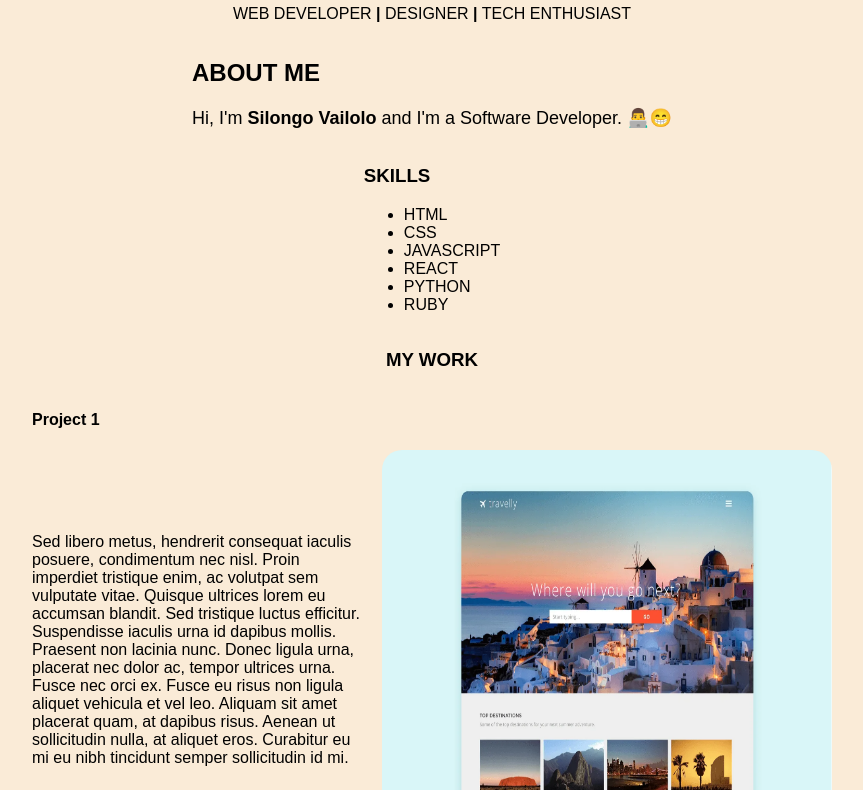
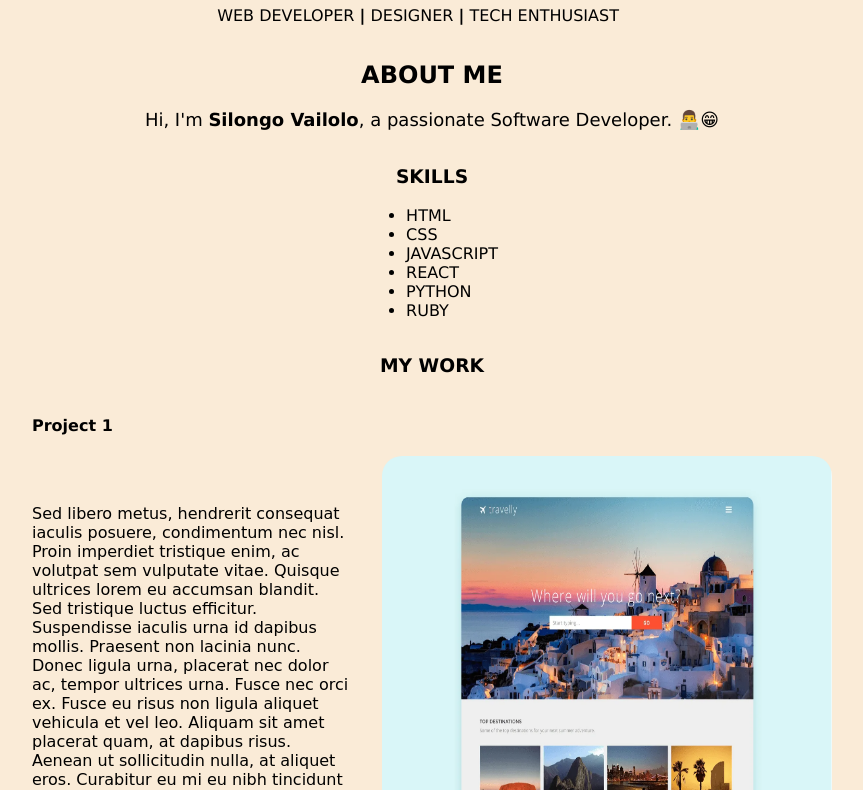
Before and after one commit to Mazkel/phase-0-project, a plain HTML site: page index.html in a window 1280 px wide. Shown: the part 83-873 px from the top of the page, without its empty margins (208-1071 px from the left). Drawn offline with Linux system fonts and the light colour scheme.

Commit message:
Double checked HTML and CSS for any errors and corrected the syntax. Finalised Phase-o Project.

```diff
--- a/index.html
+++ b/index.html
@@ -13,11 +13,11 @@
 
          <section>
             <h2 class="about">ABOUT ME</h2>
-            <p id="bio">Hi, I'm <strong>Silongo Vailolo</strong> and I'm a Software Developer. 👨‍💻😁</p>
+            <p id="bio">Hi, I'm <strong>Silongo Vailolo</strong>, a passionate Software Developer. 👨‍💻😁</p>
          </section>
 
-         <section>
-            <h3>SKILLS</h3>
+         <section >
+            <h3 class="skills">SKILLS</h3>
             <ul>
                 <li>HTML</li>
                 <li>CSS</li>
@@ -48,8 +48,7 @@
             </section>
 
          <footer>
-            <p>Contact me at <a href="mailto:silongo68@hotmail.com">silongo68@hotmail.com</a></p>
+            <p>If you'd like to get in touch, feel free to email me at <a href="mailto:silongo68@hotmail.com">silongo68@hotmail.com</a> 😊😊</p>
          </footer>
-
     </body>
 </html>
--- a/style.css
+++ b/style.css
@@ -1,6 +1,6 @@
 body {
     display: flex;
-    font-family: Arial, Helvetica, sans-serif;
+    font-family:'Lucida Sans', 'Lucida Sans Regular', 'Lucida Grande', 'Lucida Sans Unicode', Geneva, Verdana, sans-serif;
     flex-direction: column;
     align-items: center;
     background-color: antiquewhite;
@@ -10,17 +10,36 @@ body {
     height: 400px;
     width: 450px;
     border-radius: 20px;
+    transition: transform  0.6s cubic-bezier(0.25, 0.8, 0.25, 1);
+}
+
+.prj1:hover, .prj2:hover, .prj3:hover {
+    transform: scale(1.1);
 }
 
 #bio {
     font-size: large;
 }
 
+.about {
+    display: flex;
+    justify-content: center;
+}
+
+.skills {
+    display: flex;
+    justify-content: center;
+}
+
 .project {
     display: flex;
     align-items: center;
-    gap: 20px;
+    gap: 30px;
     max-width: 800px;
     order: 0;
-    font-family: sans-serif
+    font-family:cursive;
 }
+
+footer {
+    margin-top: 40px;
+}
```
